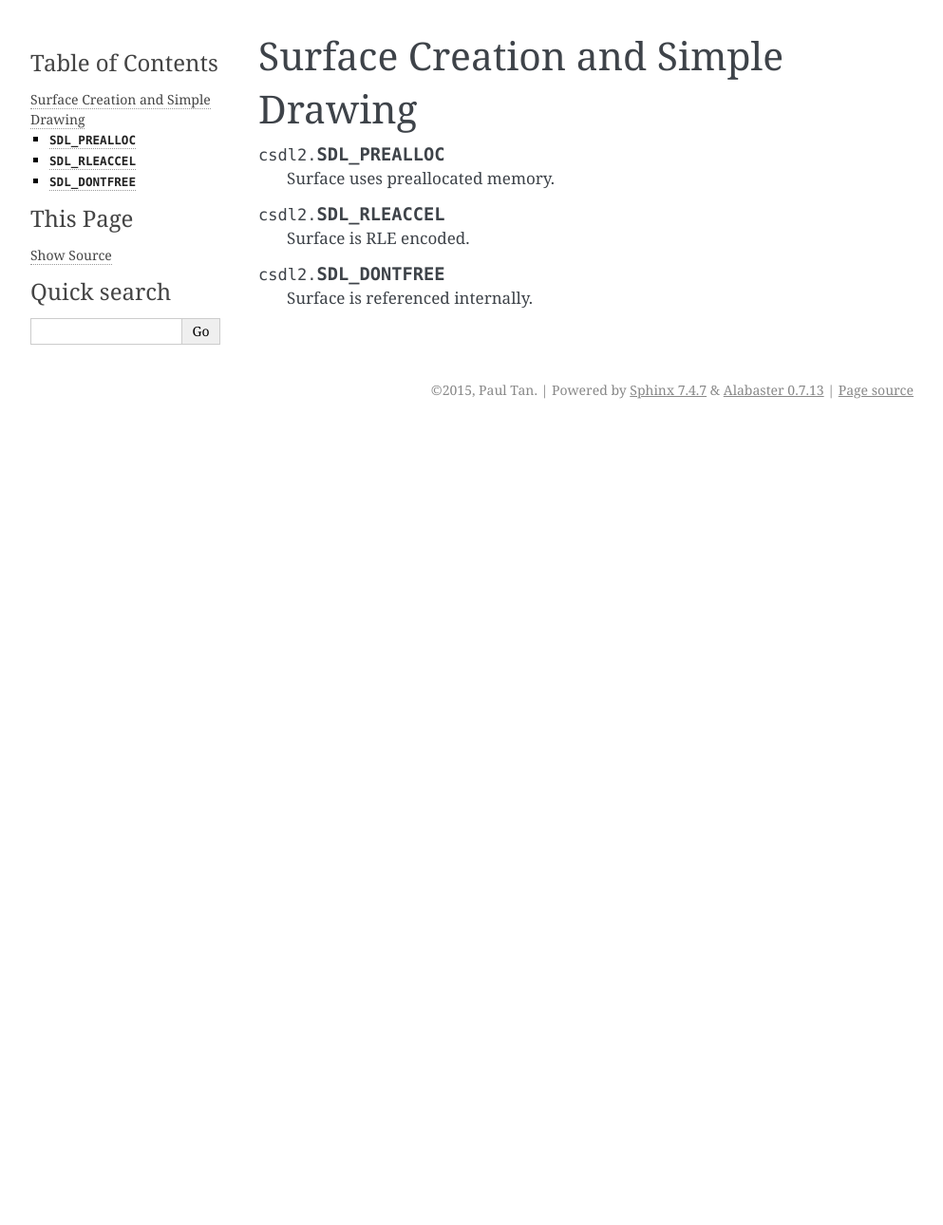
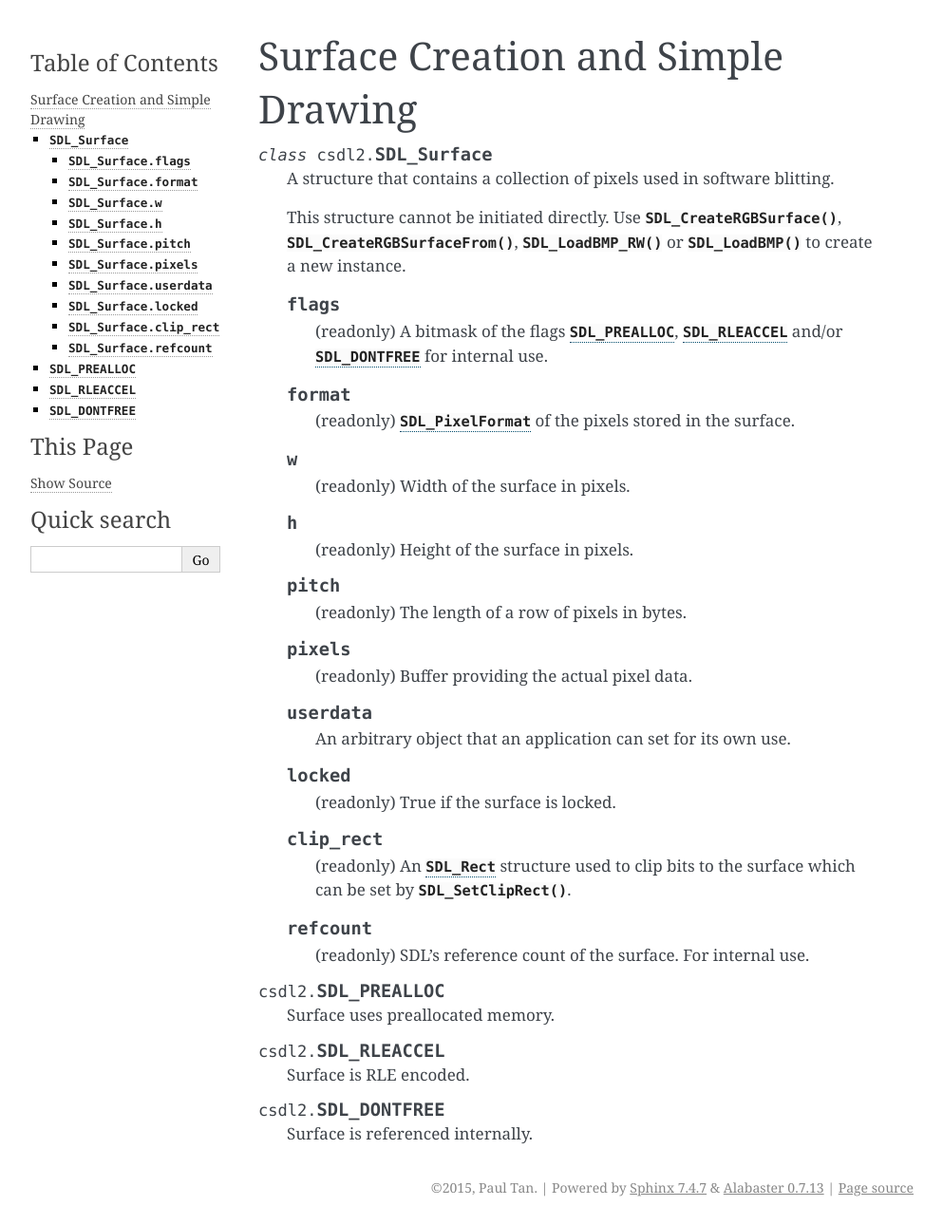
Before and after one commit to pyokagan/pycsdl2, a Sphinx documentation site: the page built from docs/source/api/surface.rst, in a window 1280 px wide. Shown: the whole page at 95% size, without its empty margins (148-1141 px from the left). Built offline with Sphinx 7.4.7, drawn with Linux system fonts in a browser that asks for light colours; before the commit the page ends 900 px from its top, so only the background shows below that.

Commit message:
docs/api/surface: document SDL_Surface

```diff
--- a/docs/source/api/surface.rst
+++ b/docs/source/api/surface.rst
@@ -1,6 +1,56 @@
 Surface Creation and Simple Drawing
 ===================================
 .. module:: csdl2
+
+.. class:: SDL_Surface
+
+   A structure that contains a collection of pixels used in software blitting.
+
+   This structure cannot be initiated directly. Use
+   :func:`SDL_CreateRGBSurface`, :func:`SDL_CreateRGBSurfaceFrom`,
+   :func:`SDL_LoadBMP_RW` or :func:`SDL_LoadBMP` to create a new instance.
+
+   .. attribute:: flags
+
+      (readonly) A bitmask of the flags :const:`SDL_PREALLOC`,
+      :const:`SDL_RLEACCEL` and/or :const:`SDL_DONTFREE` for internal use.
+
+   .. attribute:: format
+
+      (readonly) :class:`SDL_PixelFormat` of the pixels stored in the surface.
+
+   .. attribute:: w
+
+      (readonly) Width of the surface in pixels.
+
+   .. attribute:: h
+
+      (readonly) Height of the surface in pixels.
+
+   .. attribute:: pitch
+
+      (readonly) The length of a row of pixels in bytes.
+
+   .. attribute:: pixels
+
+      (readonly) Buffer providing the actual pixel data.
+
+   .. attribute:: userdata
+
+      An arbitrary object that an application can set for its own use.
+
+   .. attribute:: locked
+
+      (readonly) True if the surface is locked.
+
+   .. attribute:: clip_rect
+
+      (readonly) An :class:`SDL_Rect` structure used to clip bits to the
+      surface which can be set by :func:`SDL_SetClipRect`.
+
+   .. attribute:: refcount
+
+      (readonly) SDL's reference count of the surface. For internal use.
 
 .. data:: SDL_PREALLOC
 
```
